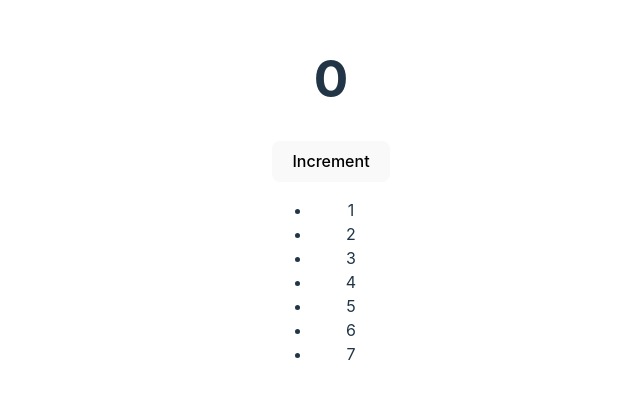
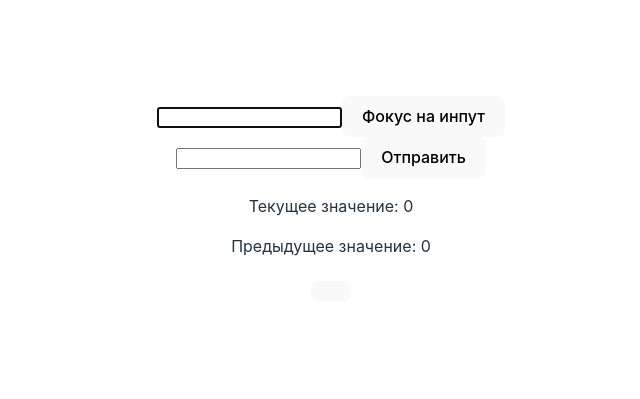
Before and after one commit to MaksimVladimirov/tests, a React (Vite) app: page / in a window 1280 px wide. Shown: the part 201-600 px from the top of the page, without its empty margins (309-949 px from the left). Built offline with nearby package versions, Linux system fonts and the light colour scheme.

Commit message:
add examples using useRef

```diff
--- a/src/App.tsx
+++ b/src/App.tsx
@@ -1,10 +1,20 @@
 import './App.css';
-import { Todo, UncontrolledFormComponentSolution, MemoExample1, UseMemoExample2 } from './components/index';
+import {
+  Todo,
+  MemoExample1,
+  UseMemoExample2,
+  UseRefExample1,
+  UseRefExample2,
+  UseRefExample3,
+} from './components/index';
 
 function App() {
   return (
     <>
-      <UseMemoExample2 />
+      {/* <UseMemoExample2 /> */}
+      <UseRefExample1 />
+      <UseRefExample2 />
+      <UseRefExample3 />
       {/* <Todo /> */}
       {/* <UncontrolledFormComponentSolution /> */}
     </>
--- a/src/components/index.ts
+++ b/src/components/index.ts
@@ -1,4 +1,6 @@
-export * from './todo';
-export * from './useRef/uncontrolled-form-solution';
+export * from './Todo/todo';
 export * from './useMemo, memo/useMemoExample1';
 export * from './useMemo, memo/useMemoExample2';
+export * from './useRef/useRefExample1';
+export * from './useRef/useRefExample2';
+export * from './useRef/useRefExample3';
--- a/src/components/useMemo, memo/useMemoExample1.tsx
+++ b/src/components/useMemo, memo/useMemoExample1.tsx
@@ -1,8 +1,8 @@
 // Пример оптимизации с помощью memo, useMemo
 
-import { memo, useMemo, useState } from 'react';
+import { FC, memo, useMemo, useState } from 'react';
 
-export const MemoExample1 = () => {
+export const MemoExample1: FC = () => {
   const [count, setCount] = useState<number>(0);
   const [count2, setCount2] = useState<number>(0);
 
--- a/src/components/useMemo, memo/useMemoExample2.tsx
+++ b/src/components/useMemo, memo/useMemoExample2.tsx
@@ -1,6 +1,8 @@
-import React, { memo, useMemo } from 'react';
+// Пример оптимизации с помощью memo, useMemo
 
-export const UseMemoExample2 = () => {
+import React, { FC, memo, useMemo } from 'react';
+
+export const UseMemoExample2: FC = () => {
   const [state, setState] = React.useState(0);
   const list = useMemo(() => [1, 2, 3, 4, 5, 6, 7], []);
   console.log('useMemoExample2 is rerendered');
--- a/src/components/useRef/uncontrolled-form-solution.tsx
+++ /dev/null
@@ -1,48 +0,0 @@
-import { useState, useCallback, memo, useRef } from 'react';
-
-export function UncontrolledFormComponentSolution() {
-  const [state1, setState1] = useState('');
-  const [state2, setState2] = useState('');
-
-  const stateRef = useRef({ state1, state2 });
-  stateRef.current = { state1, state2 };
-
-  const handleSubmit = useCallback(() => {
-    sendSomeRequest({
-      state1: stateRef.current.state1,
-      state2: stateRef.current.state2,
-    });
-  }, [stateRef]);
-
-  return <UncontrolledFormComponent onSubmit={handleSubmit} onState1Change={setState1} onState2Change={setState2} />;
-}
-
-interface UncontrolledFormComponentProps {
-  onSubmit: (event: React.FormEvent) => void;
-  onState1Change: (value: string) => void;
-  onState2Change: (value: string) => void;
-}
-
-const UncontrolledFormComponent = memo(function UncontrolledFormComponent({
-  onSubmit,
-  onState1Change,
-  onState2Change,
-}: UncontrolledFormComponentProps) {
-  console.log('render');
-
-  const handleSubmit = (e: React.FormEvent) => {
-    e.preventDefault();
-    onSubmit(e);
-  };
-
-  return (
-    <form onSubmit={handleSubmit}>
-      <input type="text" onChange={(e) => onState1Change(e.target.value)} />
-      <input type="text" onChange={(e) => onState2Change(e.target.value)} />
-    </form>
-  );
-});
-
-function sendSomeRequest({ state1, state2 }: { state1: string; state2: string }) {
-  console.log(state1, state2);
-}
--- /dev/null
+++ b/src/components/useRef/useRefExample1.tsx
@@ -0,0 +1,19 @@
+// Управление фокусом элемента: Вы можете использовать useRef для установки фокуса
+// на определенный элемент при загрузке компонента или при определенных событиях.
+import { useRef, useEffect, FC } from 'react';
+
+export const UseRefExample1: FC = () => {
+  const inputRef = useRef<HTMLInputElement | null>(null);
+
+  useEffect(() => {
+    inputRef.current?.focus();
+    console.log(inputRef.current);
+  }, []);
+
+  return (
+    <>
+      <input ref={inputRef} type="text" />
+      <button onClick={() => inputRef.current?.focus()}>Фокус на инпут</button>
+    </>
+  );
+};
--- /dev/null
+++ b/src/components/useRef/useRefExample2.tsx
@@ -0,0 +1,18 @@
+// Получение значений формы: Используя useRef, вы можете получить значения полей формы без необходимости создавать состояние или обработчики событий.
+
+import { FC, FormEvent, useRef } from 'react';
+
+export const UseRefExample2: FC = () => {
+  const inputRef = useRef<HTMLInputElement | null>(null);
+
+  const handleSubmit = (e: FormEvent<HTMLFormElement>) => {
+    e.preventDefault();
+    console.log('Значение поля ввода:', inputRef.current?.value);
+  };
+  return (
+    <form onSubmit={handleSubmit}>
+      <input ref={inputRef} type="text" />
+      <button type="submit"> Отправить </button>
+    </form>
+  );
+};
--- /dev/null
+++ b/src/components/useRef/useRefExample3.tsx
@@ -0,0 +1,25 @@
+// Сохранение прежних значений: useRef также может использоваться для сохранения значений между рендерами компонента,
+// которые не вызывают повторный рендер при изменении.
+
+import { FC, useEffect, useRef, useState } from 'react';
+
+export const UseRefExample3: FC = () => {
+  const [count, setCount] = useState(0);
+  const previousCountRef = useRef(0);
+
+  useEffect(() => {
+    previousCountRef.current = count;
+  });
+
+  const handleIncrement = () => {
+    setCount(count + 1);
+  };
+
+  return (
+    <>
+      <p> Текущее значение: {count}</p>
+      <p> Предыдущее значение: {previousCountRef.current}</p>
+      <button onClick={handleIncrement}></button>
+    </>
+  );
+};
```
Also changed, not shown: src/components/useRef/uncontrolled-form-problem.tsx (deleted, +0 -47 lines), src/components/Todo/todo.tsx (renamed from src/components/todo.tsx).
